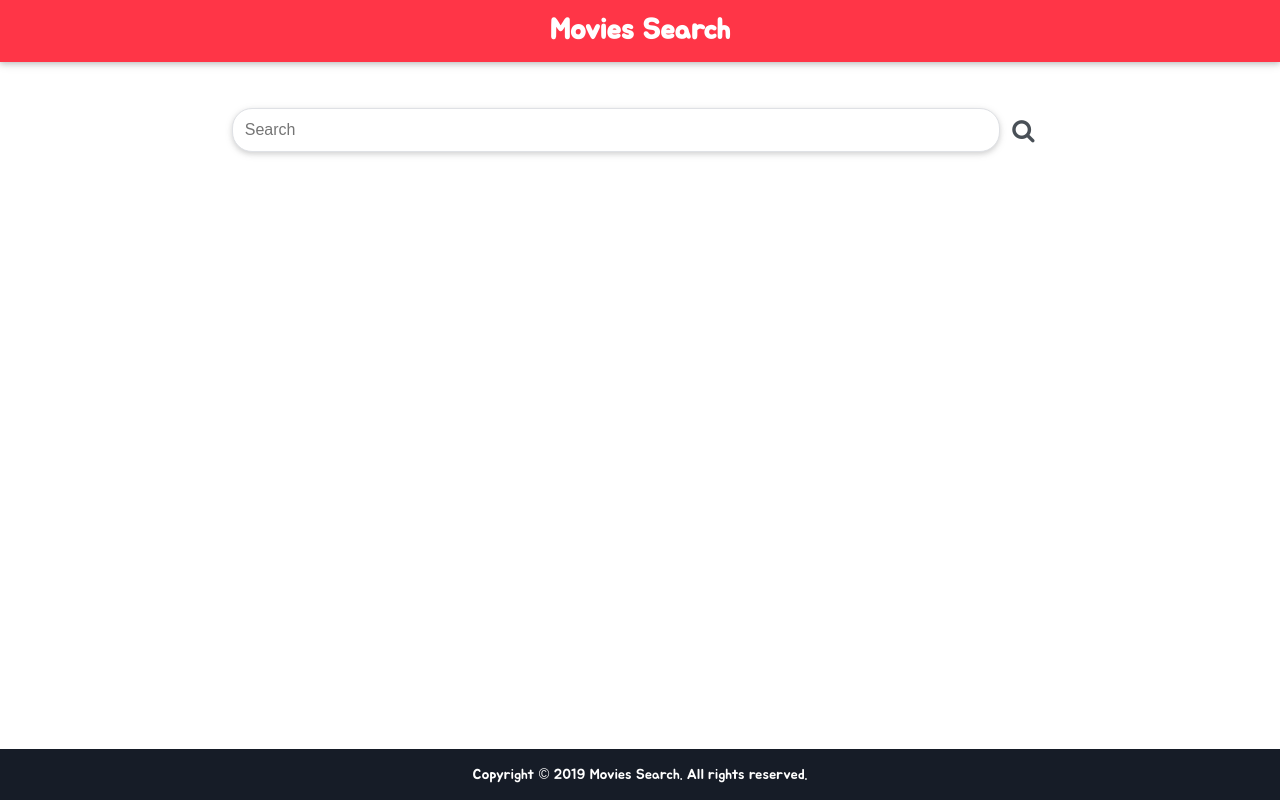
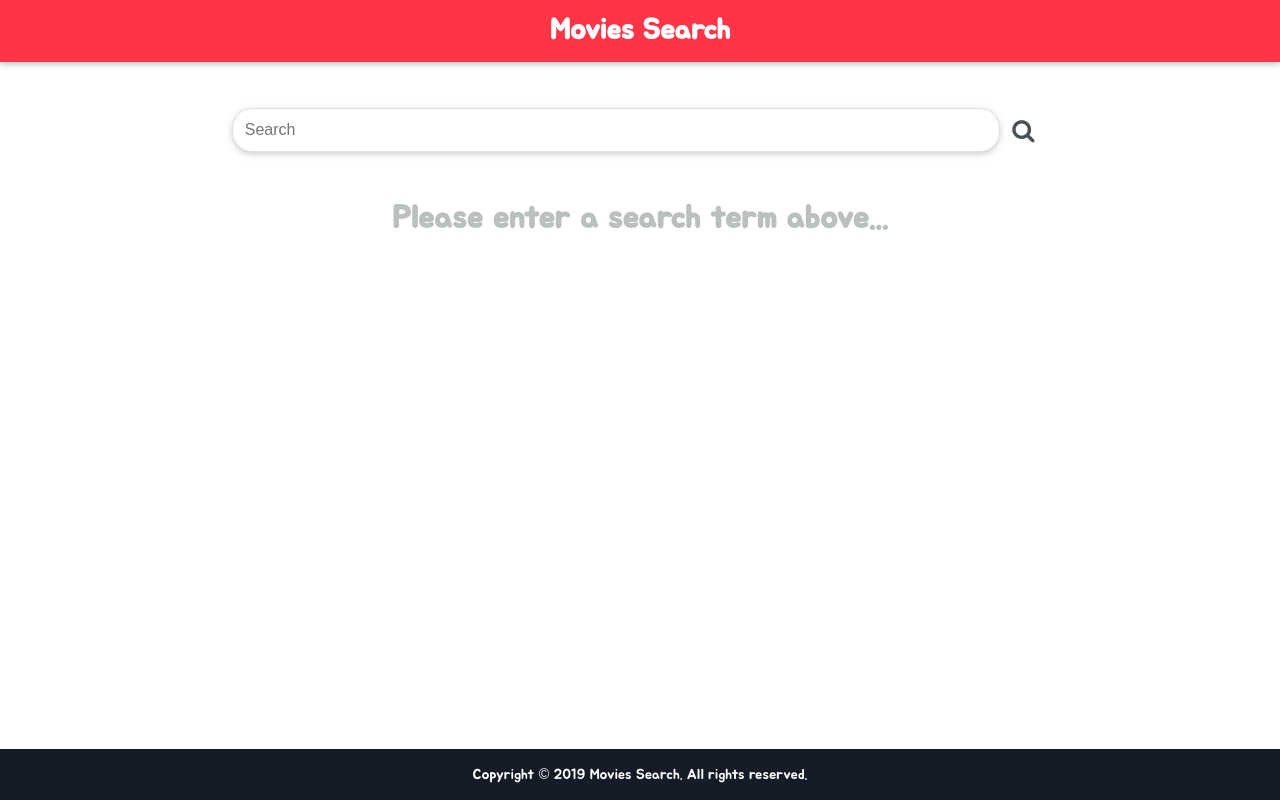
Before and after one commit to helbitz/movie-search-eran-helbitz2, a React (Create React App) app: page / in a window 1280 px wide. Built offline with nearby package versions, Linux system fonts and the light colour scheme.

Commit message:
landing page placeholder added

```diff
--- a/src/components/App.js
+++ b/src/components/App.js
@@ -18,6 +18,7 @@ class App extends Component {
       activePage: 1,
       showMovie: false,
       showMovies: false,
+      showPlaceholder: true
     };
     this.handleSearch = this.handleSearch.bind(this);
     this.handleShowMovie = this.handleShowMovie.bind(this);
@@ -29,7 +30,15 @@ class App extends Component {
     searchMovies(searchTerm, pageNumber).then(data => {
       let movies = [];
       movies = [data];
-      this.setState({ movies, searchTerm, activePage: pageNumber, showMovie: false, showMovies: true });
+      this.setState(
+        {
+          movies,
+          searchTerm,
+          activePage: pageNumber,
+          showMovie: false,
+          showMovies: true,
+          showPlaceholder: false
+        });
     })
     .catch(error =>
       console.log(error)
@@ -50,9 +59,14 @@ class App extends Component {
 
   render() {
     return (
-      <div className='main-container'>
+      <div className="main-container">
         <Navbar />
         <MovieInput handleSearch={this.handleSearch} />
+        {this.state.showPlaceholder && (
+          <div className="container">
+            <h1 className="flex placeholder">Please enter a search term above...</h1>
+          </div>
+        )}
         {this.state.showMovies && (
           <MovieList
             movies={this.state.movies}
@@ -62,11 +76,12 @@ class App extends Component {
             activePage={this.state.activePage}
           />
         )}
-        {this.state.showMovie &&
+        {this.state.showMovie && (
           <ShowMovie
             movieInfo={this.state.movie}
             handleFloatButton={this.handleFloatButton}
-          />}
+          />
+        )}
         <Footer />
       </div>
     );
--- a/src/scss/modules/_container.scss
+++ b/src/scss/modules/_container.scss
@@ -20,6 +20,24 @@
 
   &__relative {
     position: relative;
+  }
+
+  .placeholder {
+     font-size: 1.2em;
+     color: #bac0bd;
+
+    @include atSmaller {
+      font-size: 1.4em;
+    }
+
+    @include atSmall {
+      font-size: 1.7em;
+    }
+
+    @include atMedium {
+      font-size: 2em;
+    }
+
   }
 
   .flex {
```
